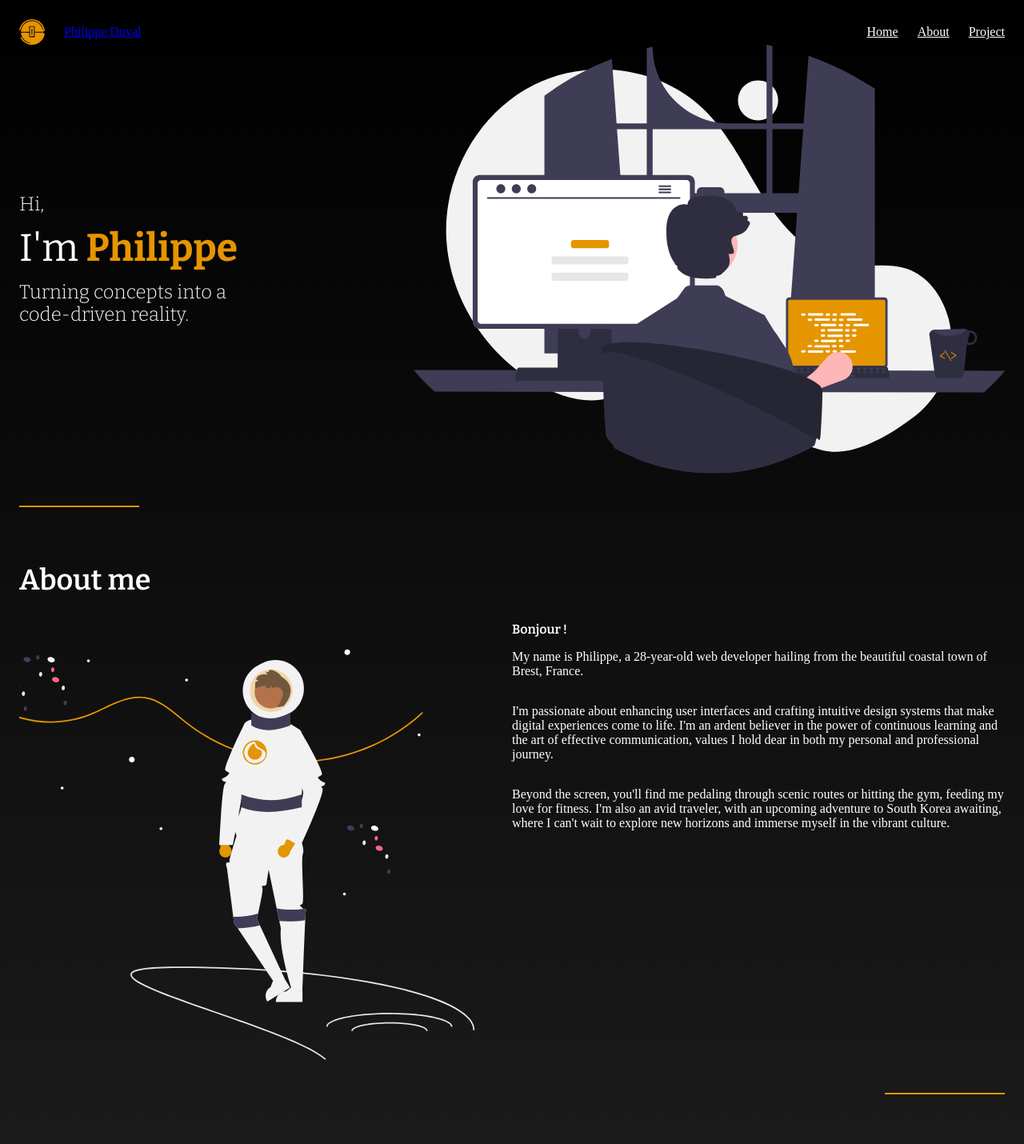
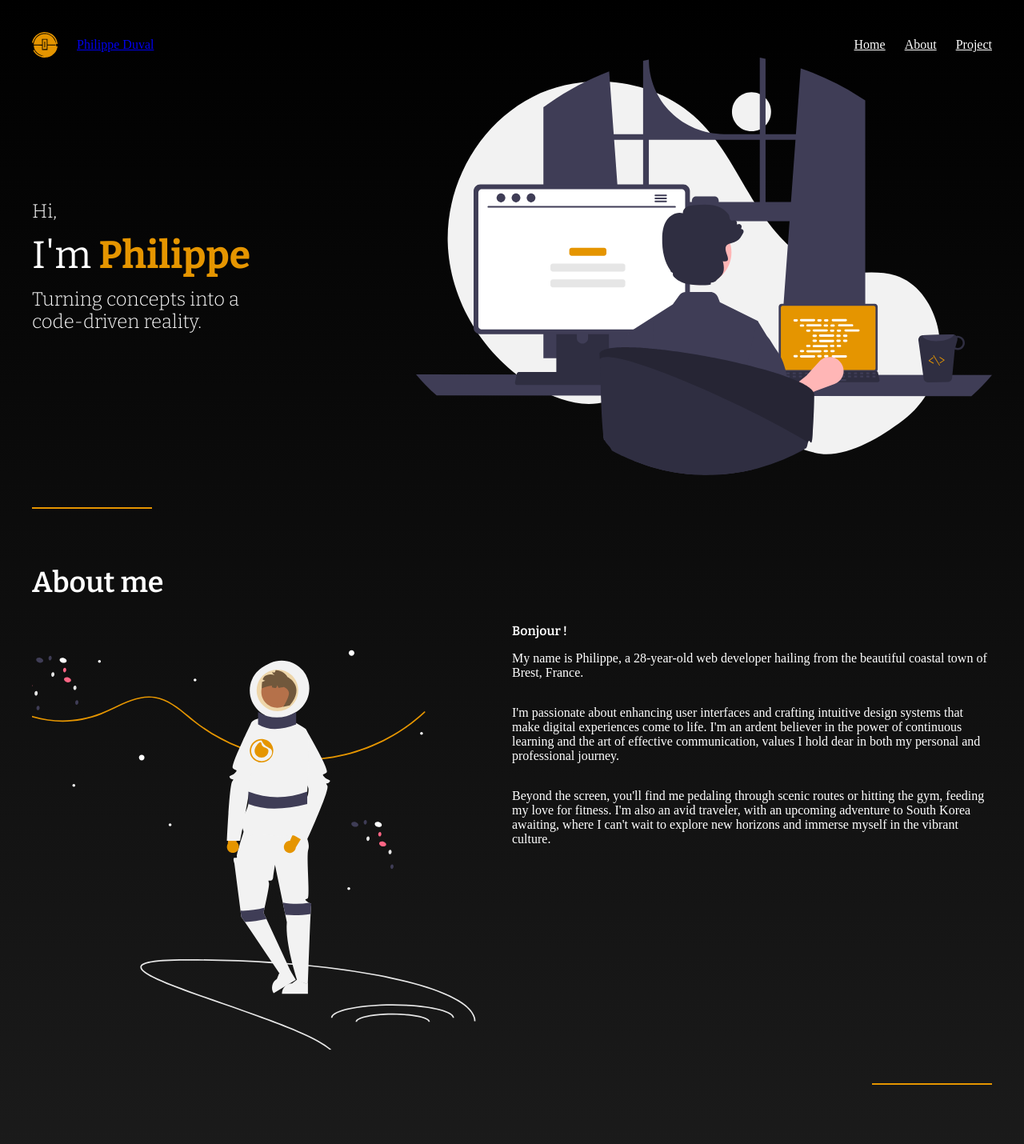
Before and after one commit to ichiin/portfolio-site, a React (Vite) app: page / in a window 1280 px wide. Shown: the top 1430 px of the page at 80% size. Built offline with nearby package versions, Linux system fonts and the light colour scheme; a web font is replaced by a local one.

Commit message:
[Project] Added margin globally on Divider

```diff
--- a/src/components/Atoms/Divider/Divider.tsx
+++ b/src/components/Atoms/Divider/Divider.tsx
@@ -1,5 +1,5 @@
 import styled from "@emotion/styled";
-import { colors } from "@/styles";
+import { colors, theme } from "@/styles";
 
 interface DividerProps {
   position: "left" | "center" | "right";
@@ -8,6 +8,7 @@ interface DividerProps {
 const Container = styled.div<DividerProps>(
   {
     display: "flex",
+    margin: `${theme.space.large} 0px`,
     width: "100%",
   },
   (props) => ({
--- a/src/containers/App/App.tsx
+++ b/src/containers/App/App.tsx
@@ -10,7 +10,7 @@ const AppContainer = styled.div({
   display: "flex",
   flexDirection: "column",
   minHeight: "100vh",
-  padding: theme.space.medium,
+  padding: theme.space.large,
 });
 
 function App() {
--- a/src/containers/App/sections/About.tsx
+++ b/src/containers/App/sections/About.tsx
@@ -5,7 +5,6 @@ import { theme } from "@/styles";
 const AboutContainer = styled.section({
   display: "flex",
   flexDirection: "column",
-  margin: `${theme.space.large} 0`,
 });
 
 const Content = styled.div({
--- a/src/containers/App/sections/Home.tsx
+++ b/src/containers/App/sections/Home.tsx
@@ -26,7 +26,6 @@ const HomeContainer = styled.section({
   display: "flex",
   flexDirection: "row",
   justifyContent: "space-between",
-  marginBottom: theme.space.large,
   width: "100%",
 });
 
--- a/src/containers/App/sections/Projects.tsx
+++ b/src/containers/App/sections/Projects.tsx
@@ -16,7 +16,6 @@ const HeadingSecondary = styled.h2({
 const ProjectContainer = styled.section({
   display: "flex",
   flexDirection: "column",
-  margin: `${theme.space.large} 0`,
 });
 
 const ProjectList = styled.div({
```
